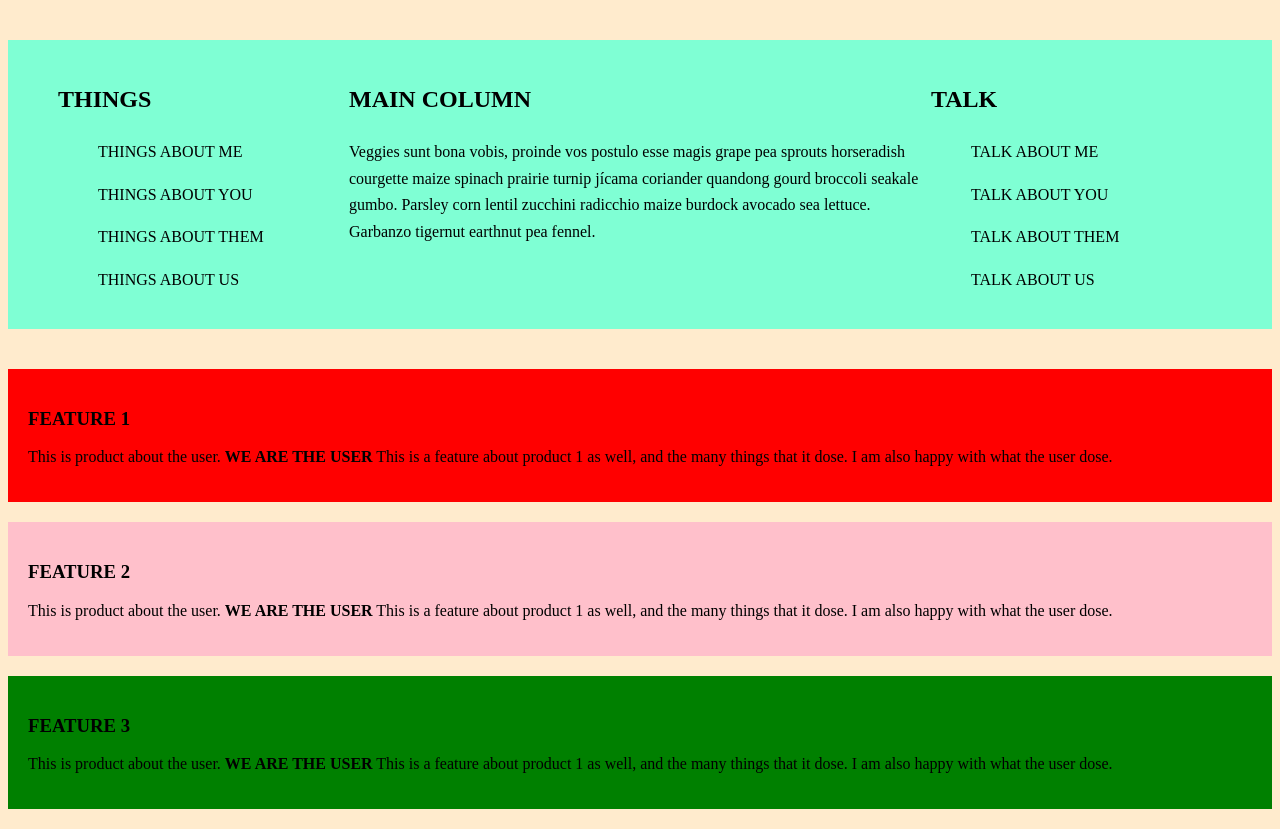
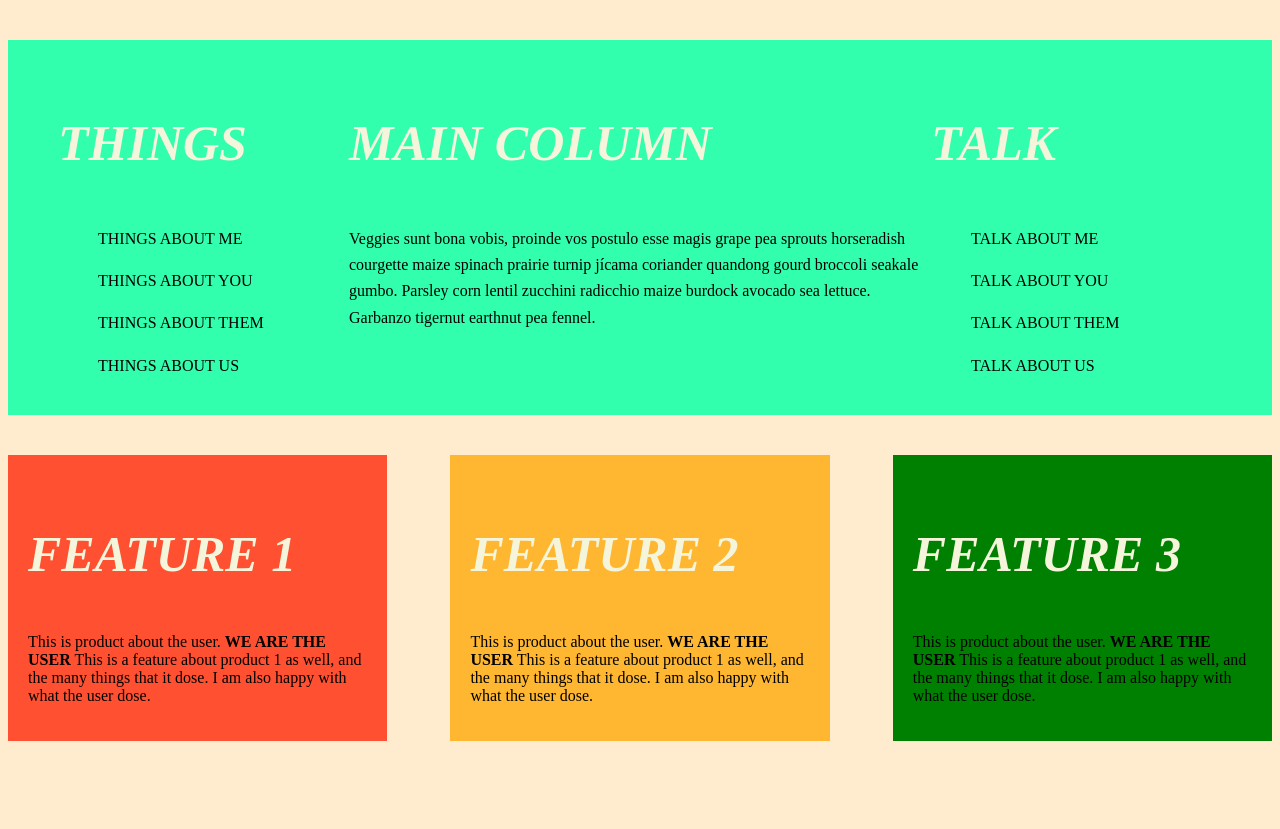
Before and after one commit to Playingtygre/ui-challenge-1, a plain HTML site: page index.html in a window 1280 px wide. After the commit the page ends 800 px from the top, so only its background shows below. Drawn offline with Linux system fonts and the light colour scheme.

Commit message:
finished flex

```diff
--- a/index.html
+++ b/index.html
@@ -36,20 +36,20 @@
 
 
 <div class = "cointainer">
-<div class="call-out">
+<div class="call-out" id = "feat1">
     <h3>FEATURE 1</h3>
     <p> This is product about the user. <strong>WE ARE THE USER</strong>
     This is a feature about product 1 as well, and the many things that it dose. I am also
     happy with what the user dose.
     </p>
 </div>
-<div class="call-out">
+<div class="call-out" id = "feat2">
         <h3>FEATURE 2</h3>
         <p> This is product about the user. <strong>WE ARE THE USER</strong>
             This is a feature about product 1 as well, and the many things that it dose. I am also
             happy with what the user dose.
 </div>
-<div class="call-out">
+<div class="call-out" id = "feat3">
     <h3>FEATURE 3</h3>
     <p> This is product about the user. <strong>WE ARE THE USER</strong>
         This is a feature about product 1 as well, and the many things that it dose. I am also
--- a/style.css
+++ b/style.css
@@ -3,13 +3,20 @@ body {
 background-color: blanchedalmond;
 }
 
+h2, h3 {
+    color: beige;
+    font-size: 50px;
+    font-style: italic;
+    font-weight: bold;
+}
+
 .column-layout {
     max-width: 1300px;
-    background-color: aquamarine;
+    background-color: #31ffad;
     margin: 40px auto 0 auto;
     line-height: 1.65;
     padding: 20px 50px;
-    display: flex;
+    /* display: flex; */
 }
 
 .sidebar-one {
@@ -30,19 +37,54 @@ background-color: blanchedalmond;
 .cointainer {
     max-width: 1400px;
     margin: 40px auto 0 auto;
+    justify-content: center;
 }
+
+    @media (min-width:800px){
+        .cointainer{
+            display: flex;
+            justify-content: space-between;
+        }
+
+        .column-layout {
+        display: flex;
+        }
+
+    }
+
+    @media (max-width:800px){
+
+        body {
+            background-color: black;
+        }
+
+        #feat1 {
+            background-color: rgb(29, 187, 37);
+        }
+
+        #feat1 {
+            background-color: rgb(15, 152, 170);
+        }
+
+        #feat1 {
+            background-color: rgb(207, 74, 201);
+        }
+
+    }
 
 .call-out {
     padding: 20px;
+    box-sizing: border-box;
     margin-bottom: 20px;
+    flex-basis: 30%;
 }
 
 .call-out:nth-child(1) {
-    background-color: red;
+    background-color: #ff5031;
 }
 
 .call-out:nth-child(2) {
-    background-color: pink;
+    background-color:#ffb731;
 }
 
 .call-out:nth-child(3) {
```
